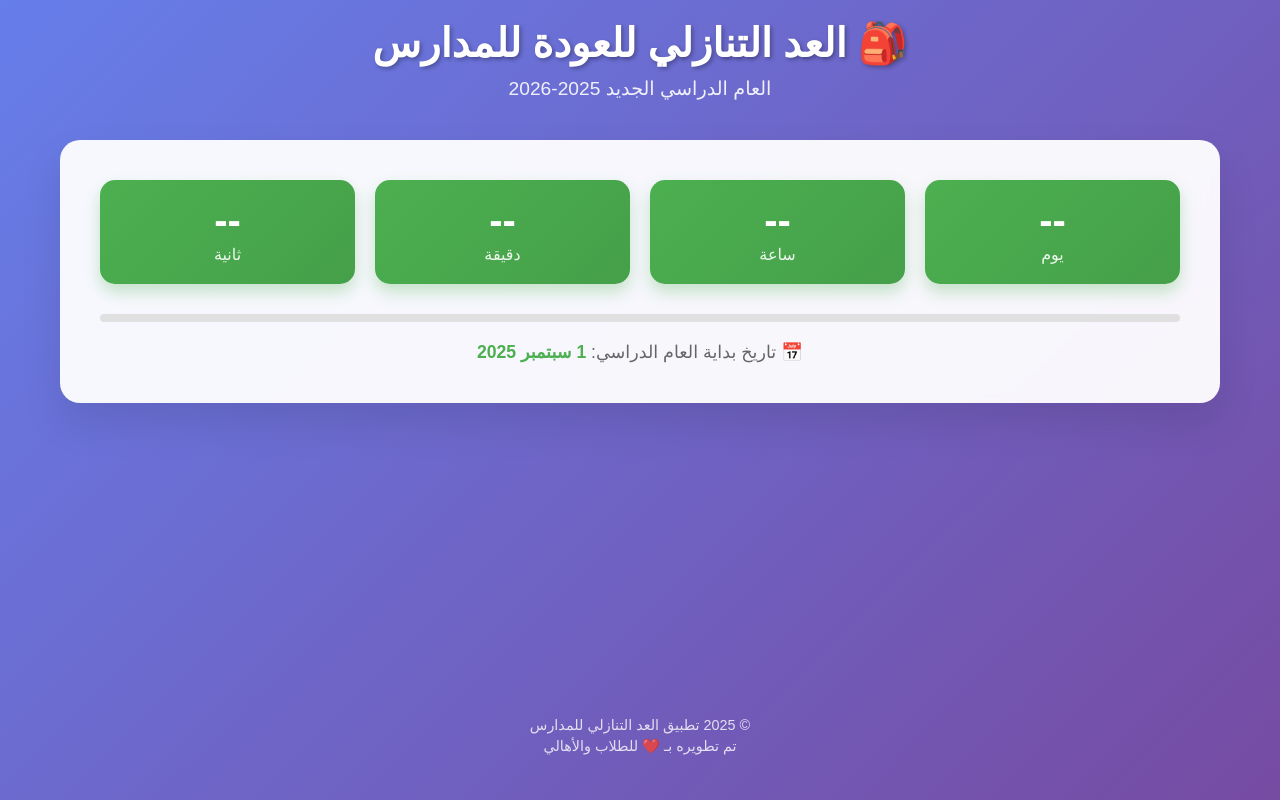
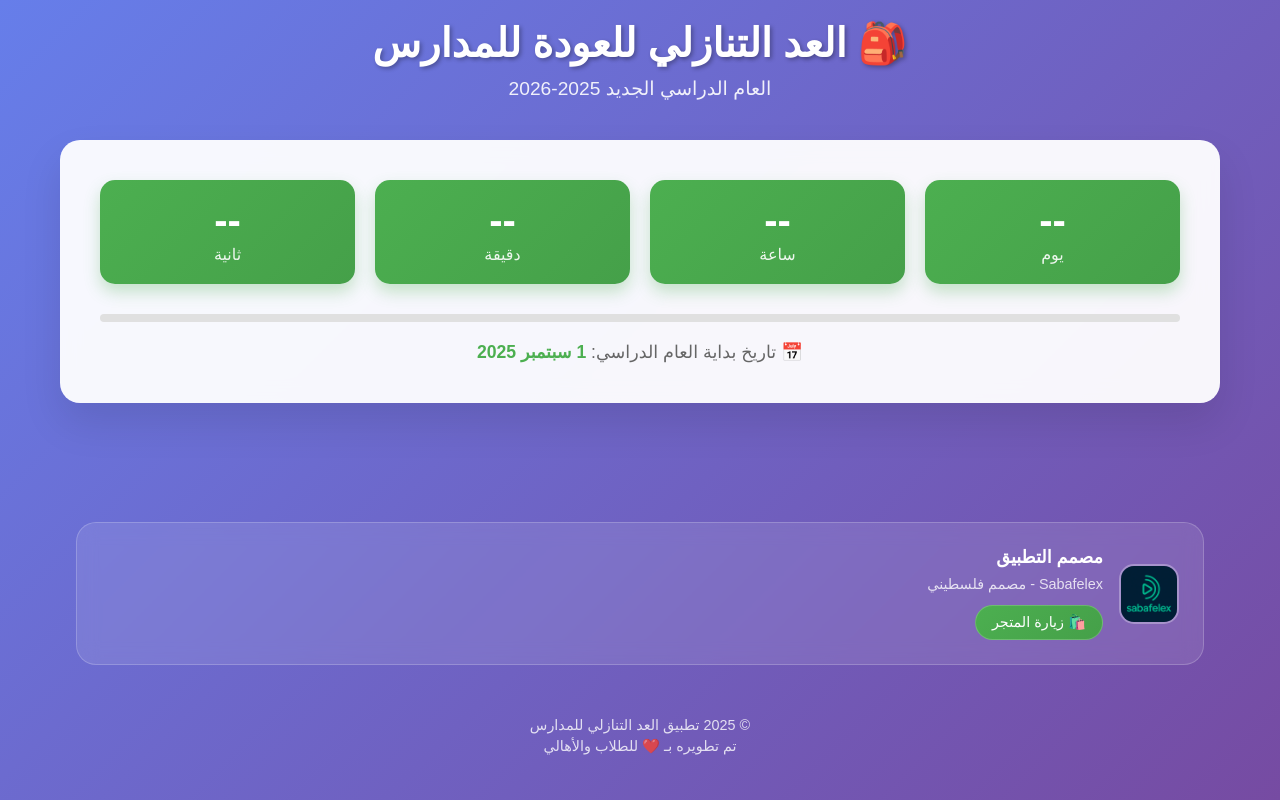
Before and after one commit to yaseenyaseen123/back-to-school-pwa1, a plain HTML site: page index.html in a window 1280 px wide. Drawn offline with Linux system fonts and the light colour scheme.

Commit message:
Add hourly fun notifications and designer section with Sabafelex logo

```diff
--- a/app.js
+++ b/app.js
@@ -156,6 +156,45 @@ function showNotification(message) {
     }
 }
 
+// رسائل الدعابة للأطفال
+const funMessages = [
+    "يلا يا شاطر قريبًا المدرسة تبدأ! 🎒",
+    "استعد يا بطل، المدرسة على الأبواب! 💪",
+    "هيا نحضر الحقيبة المدرسية! 📚",
+    "المدرسة قريبة، وقت المرح والتعلم! 🌟",
+    "يا نجم، جهز أقلامك للمدرسة! ✏️",
+    "المدرسة تنتظرك يا ذكي! 🧠",
+    "استعد للمغامرات الجديدة في المدرسة! 🚀",
+    "يلا يا شاطر، نحضر للعام الدراسي الجديد! 📖",
+    "المدرسة مكان الأصدقاء والمرح! 👫",
+    "هيا نتعلم أشياء جديدة ومثيرة! 🎨"
+];
+
+// إشعارات كل ساعة
+function scheduleHourlyNotifications() {
+    // إرسال إشعار فوري
+    setTimeout(() => {
+        sendFunNotification();
+
+        // ثم إرسال إشعار كل ساعة
+        setInterval(() => {
+            sendFunNotification();
+        }, 60 * 60 * 1000); // كل ساعة
+
+    }, 5000); // بعد 5 ثوانٍ من تحميل التطبيق
+}
+
+// إرسال إشعار دعابة عشوائي
+function sendFunNotification() {
+    const distance = targetDate - new Date().getTime();
+    const days = Math.floor(distance / (1000 * 60 * 60 * 24));
+
+    if (days > 0) {
+        const randomMessage = funMessages[Math.floor(Math.random() * funMessages.length)];
+        showNotification(randomMessage);
+    }
+}
+
 // إشعار يومي (اختياري)
 function scheduleDailyNotification() {
     const now = new Date();
@@ -206,6 +245,9 @@ document.addEventListener("DOMContentLoaded", () => {
 
     // جدولة الإشعارات اليومية
     scheduleDailyNotification();
+
+    // جدولة الإشعارات كل ساعة
+    scheduleHourlyNotifications();
 });
 
 // معالجة تغيير حالة الاتصال
--- a/index.html
+++ b/index.html
@@ -44,6 +44,19 @@
             </div>
         </main>
 
+        <div class="designer-section">
+            <div class="designer-card">
+                <img src="sabafelex-logo.png" alt="Sabafelex Logo" class="designer-logo">
+                <div class="designer-info">
+                    <h3>مصمم التطبيق</h3>
+                    <p class="designer-name">Sabafelex - مصمم فلسطيني</p>
+                    <a href="https://treblego.com/@saba" target="_blank" class="store-link">
+                        🛍️ زيارة المتجر
+                    </a>
+                </div>
+            </div>
+        </div>
+
         <footer>
             <p>© 2025 تطبيق العد التنازلي للمدارس</p>
             <p>تم تطويره بـ ❤️ للطلاب والأهالي</p>
--- a/styles.css
+++ b/styles.css
@@ -206,6 +206,69 @@ main {
     transform: scale(1.05);
 }
 
+/* Designer Section */
+.designer-section {
+    margin: 2rem 0;
+    padding: 0 1rem;
+}
+
+.designer-card {
+    background: rgba(255, 255, 255, 0.1);
+    backdrop-filter: blur(10px);
+    border-radius: 20px;
+    padding: 1.5rem;
+    display: flex;
+    align-items: center;
+    gap: 1rem;
+    border: 1px solid rgba(255, 255, 255, 0.2);
+    transition: all 0.3s ease;
+}
+
+.designer-card:hover {
+    transform: translateY(-5px);
+    box-shadow: 0 10px 30px rgba(0, 0, 0, 0.2);
+}
+
+.designer-logo {
+    width: 60px;
+    height: 60px;
+    border-radius: 15px;
+    object-fit: cover;
+    border: 2px solid rgba(255, 255, 255, 0.3);
+}
+
+.designer-info h3 {
+    margin: 0 0 0.5rem 0;
+    font-size: 1.1rem;
+    color: #fff;
+    font-weight: 600;
+}
+
+.designer-name {
+    margin: 0 0 0.8rem 0;
+    color: rgba(255, 255, 255, 0.8);
+    font-size: 0.9rem;
+}
+
+.store-link {
+    display: inline-block;
+    background: linear-gradient(135deg, #4CAF50, #45a049);
+    color: white;
+    text-decoration: none;
+    padding: 0.5rem 1rem;
+    border-radius: 25px;
+    font-size: 0.9rem;
+    font-weight: 500;
+    transition: all 0.3s ease;
+    border: 1px solid rgba(255, 255, 255, 0.2);
+}
+
+.store-link:hover {
+    background: linear-gradient(135deg, #45a049, #4CAF50);
+    transform: scale(1.05);
+    box-shadow: 0 5px 15px rgba(76, 175, 80, 0.3);
+}
+
 /* Footer */
 footer {
     text-align: center;
```
Also changed, not shown: sabafelex-logo.png (added).
